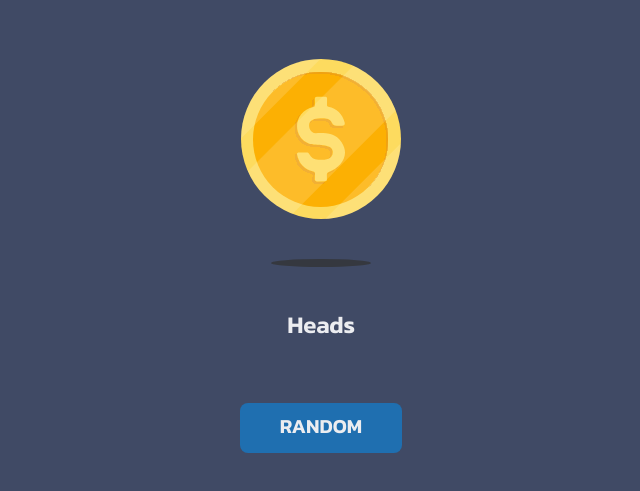
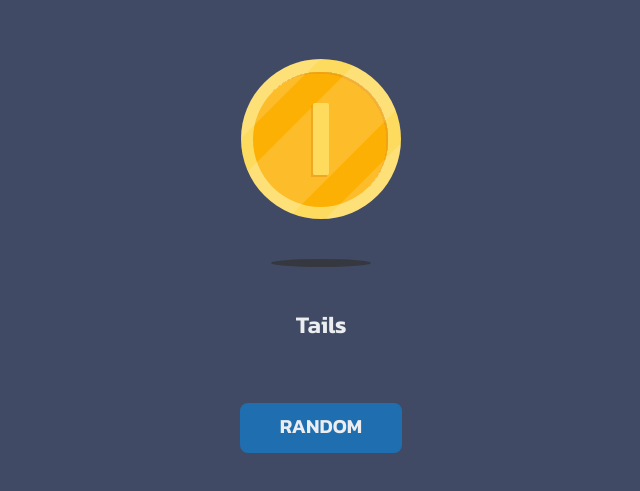
Before and after one commit to Vladimir-Sag/my-portfolio, a website: page Tailwind/newbie/Coin_first/index.html in a window 1280 px wide. Both pictures are taken after a click on the button "RANDOM". Shown: the part 193-684 px from the top of the page, without its empty margins (319-959 px from the left). Drawn offline with Linux system fonts and the light colour scheme; files whose address does not match are found by name.

Commit message:
feat: optimize Coin_first project - add JavaScript

```diff
--- a/Tailwind/newbie/Coin_first/index.html
+++ b/Tailwind/newbie/Coin_first/index.html
@@ -6,7 +6,7 @@
     <meta name="description" content="A simple and responsive 'Flip the Coin' web app built as a front-end coding challenge to practice HTML, CSS, and JavaScript skills.">
     <title>Flip the coin</title>
     <link rel="icon" href="./resources/favicon.ico" sizes="32*32">
-    <link rer="preload" href="./fonts/Kanit/Kanit-SemiBold.ttf" as="font" type="font/ttf" crossorigin="anonymous">
+    <link rel="preload" href="./fonts/Kanit/Kanit-SemiBold.ttf" as="font" type="font/ttf" crossorigin="anonymous">
     <link rel="stylesheet" href="./dist/output.css">
     <style>
         *{
@@ -44,16 +44,17 @@ xl:min-h-[940px]">
     </header>
     <main class="flex flex-col items-center gap-9 pb-20
                 lg:gap-10">
-        <img src="./resources/heads.svg" alt="coin" width="160" height="160" class="w-[146px] h-auto
+        <img id="coin_image" src="./resources/heads.svg" alt="coin" width="160" height="160" class="w-[146px] h-auto
         lg:w-[160px]">
         <img src="./resources/shadow.svg" alt="shadow coin" width="100" height="8" class="w-[91px] h-auto
         lg:w-[100px]">
-        <p class="text-[22px] text-[#ECEDF0] tracking-[-0.25px]
+        <p id="coin_text" class="text-[22px] text-[#ECEDF0] tracking-[-0.25px]
         lg:text-2xl lg:mt-[2px]">Heads</p>
-        <button class="bg-[#1F6FB0] w-[147px] rounded-lg tracking-[0.1px]
+        <button id="random_button" type="button" class="bg-[#1F6FB0] w-[147px] rounded-lg tracking-[0.1px]
         h-[46px] text-[18px] uppercase text-[#ECEDF0] mt-[19px] pb-[4px] pe-[6px]
         lg:text-xl lg:w-[162px] lg:h-[50px] lg:tracking-normal lg:pe-0 lg:mt-[22px]"
         >Random</button>
     </main>
+    <script src="./js/change_coin.js" defer></script>
 </body>
 </html>
--- /dev/null
+++ b/Tailwind/newbie/Coin_first/js/change_coin.js
@@ -0,0 +1,23 @@
+const coinImage = document.getElementById('coin_image')
+const coinText = document.getElementById('coin_text')
+const randomButton = document.getElementById('random_button')
+const allImages = document.querySelectorAll('main img')
+
+randomButton.addEventListener('click',()=>{
+    const randomNumber = Math.random()
+    allImages.forEach(image =>image.style.opacity=0)
+    coinText.style.opacity = 0;
+    setTimeout(()=>{
+        if (randomNumber<0.5){
+            coinImage.src = "./resources/heads.svg"
+            coinText.textContent = 'Heads'
+        }else{
+            coinImage.src = "./resources/tails.svg"
+            coinText.textContent = 'Tails'
+        }
+        allImages.forEach(image =>image.style.opacity=1)
+        coinText.style.opacity = 1;
+    },300)
+
+
+})
```
